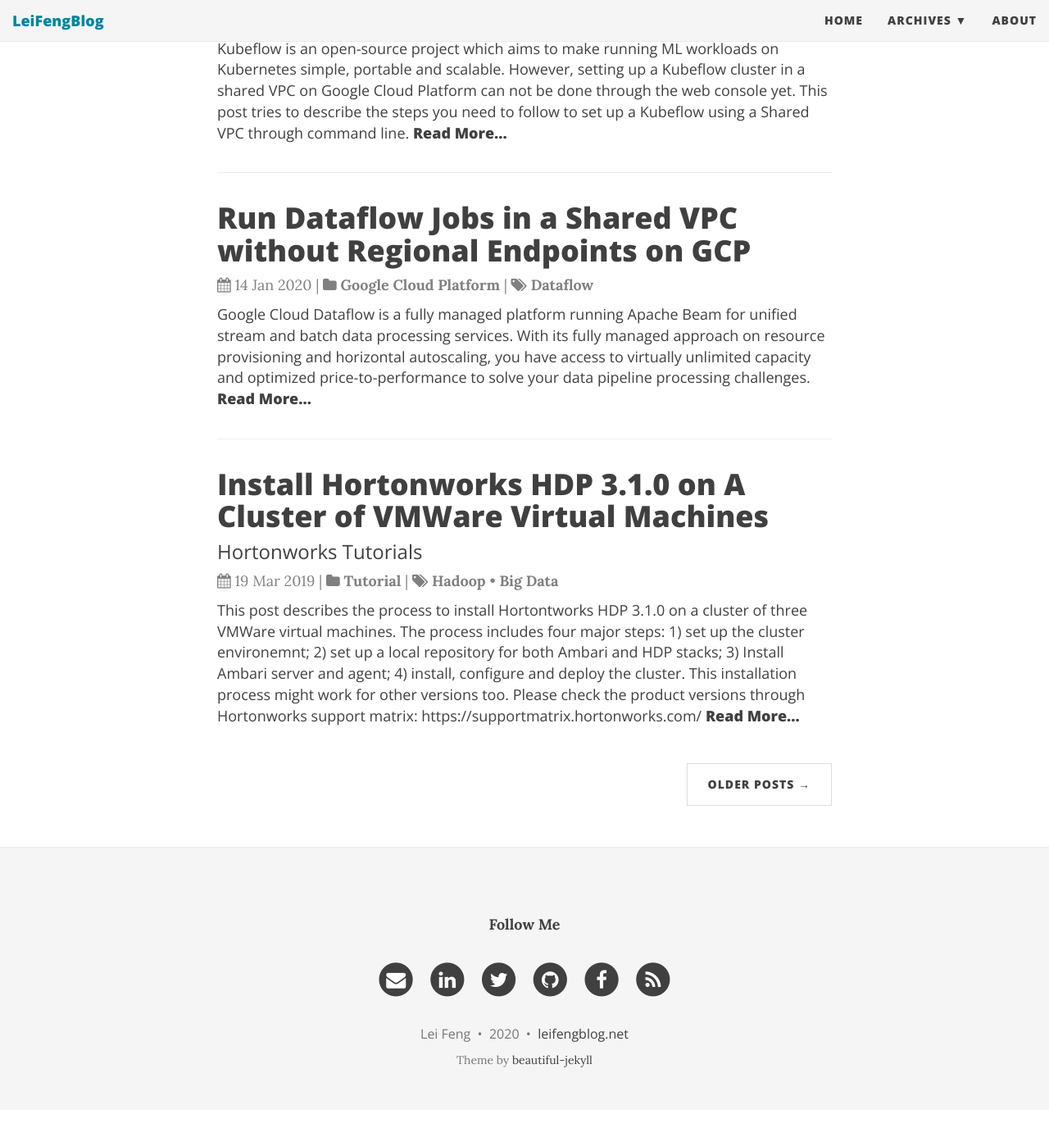
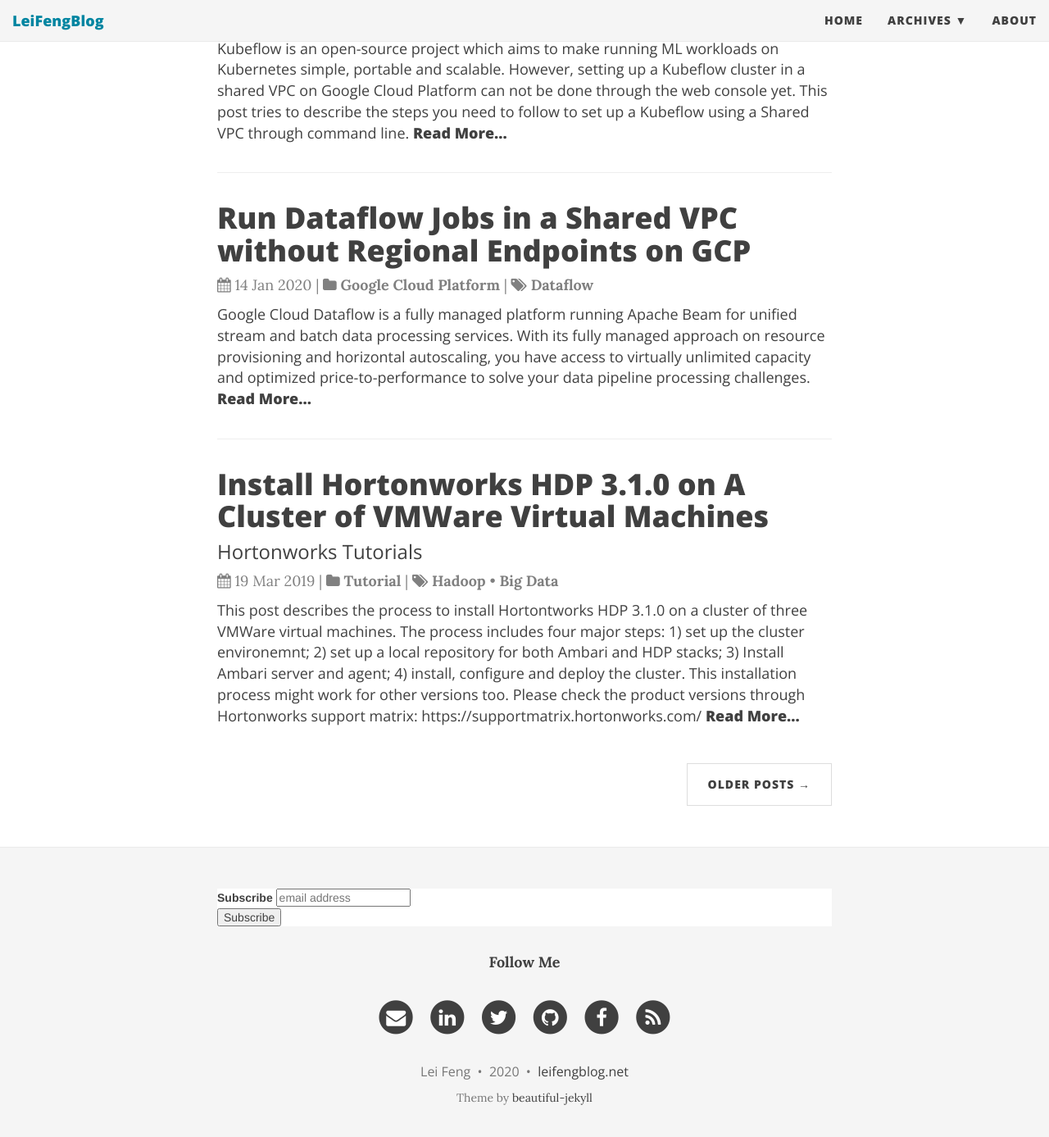
Before and after one commit to stonefl/stonefl.github.io, a Jekyll site: the page built from index.html, in a window 1280 px wide and 1400 px high, scrolled down 1210 px. Shown: the top 1387 px of the window at 82% size. Built offline with Jekyll 4.4.1, drawn with Linux system fonts in a browser that asks for light colours; nearby versions of some CDN libraries; the list of posts is cut into pages by our own code; comment, search, counter and statistics services are not loaded; before the commit the page ends 2564 px from its top, so only the background shows below that.

Commit message:
Update footer.html

```diff
--- a/_includes/footer.html
+++ b/_includes/footer.html
@@ -2,6 +2,8 @@
   <div class="container beautiful-jekyll-footer">
     <div class="row">
       <div class="col-lg-8 col-lg-offset-2 col-md-10 col-md-offset-1">
+	<!--Mail Chimp Sub Form-->
+	{% include subscription.html %}
         <ul class="list-inline text-center footer-links">
 		<p><Strong>Follow Me</Strong></p>
           {% if site.author.email and site.footer-links-active.email %}
```
